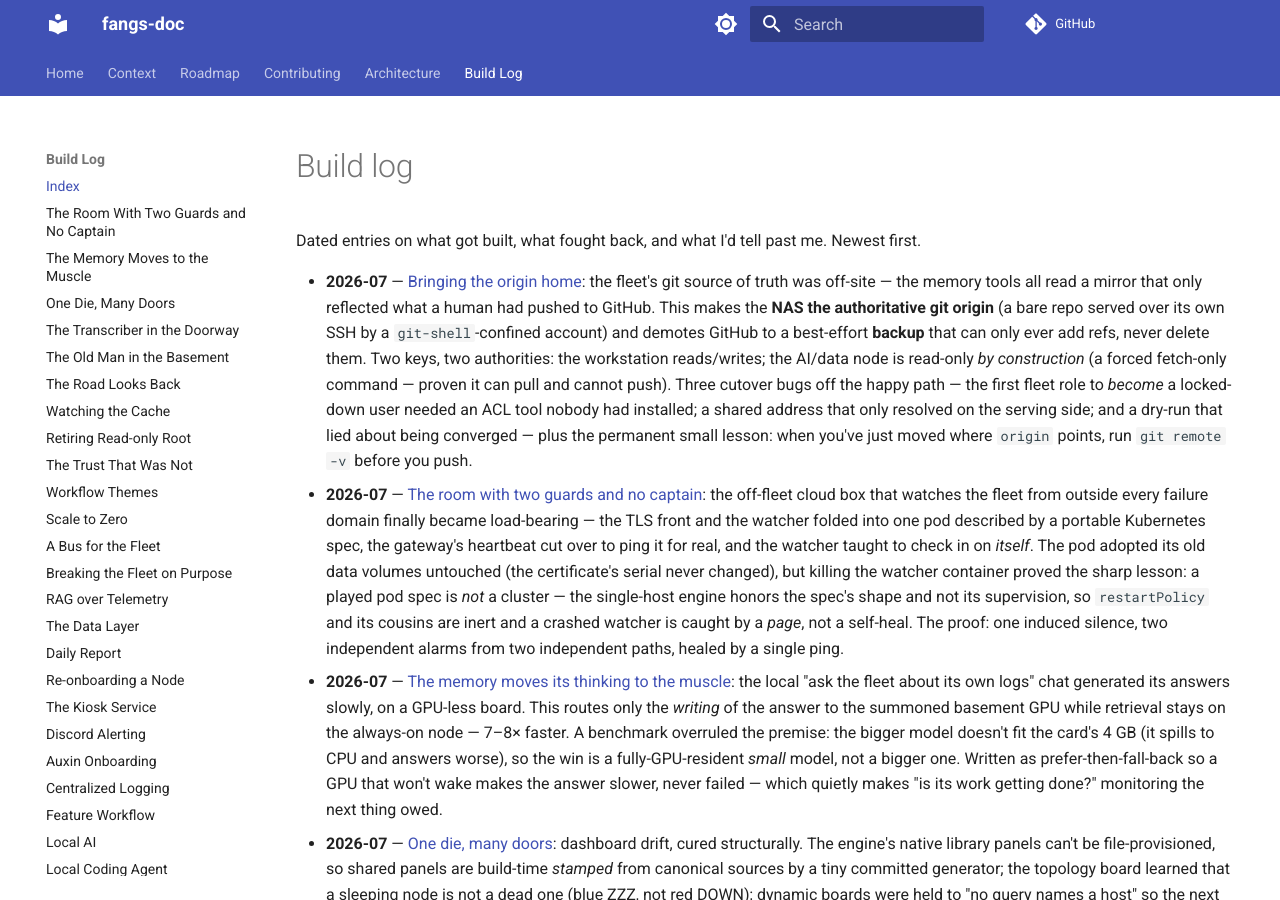
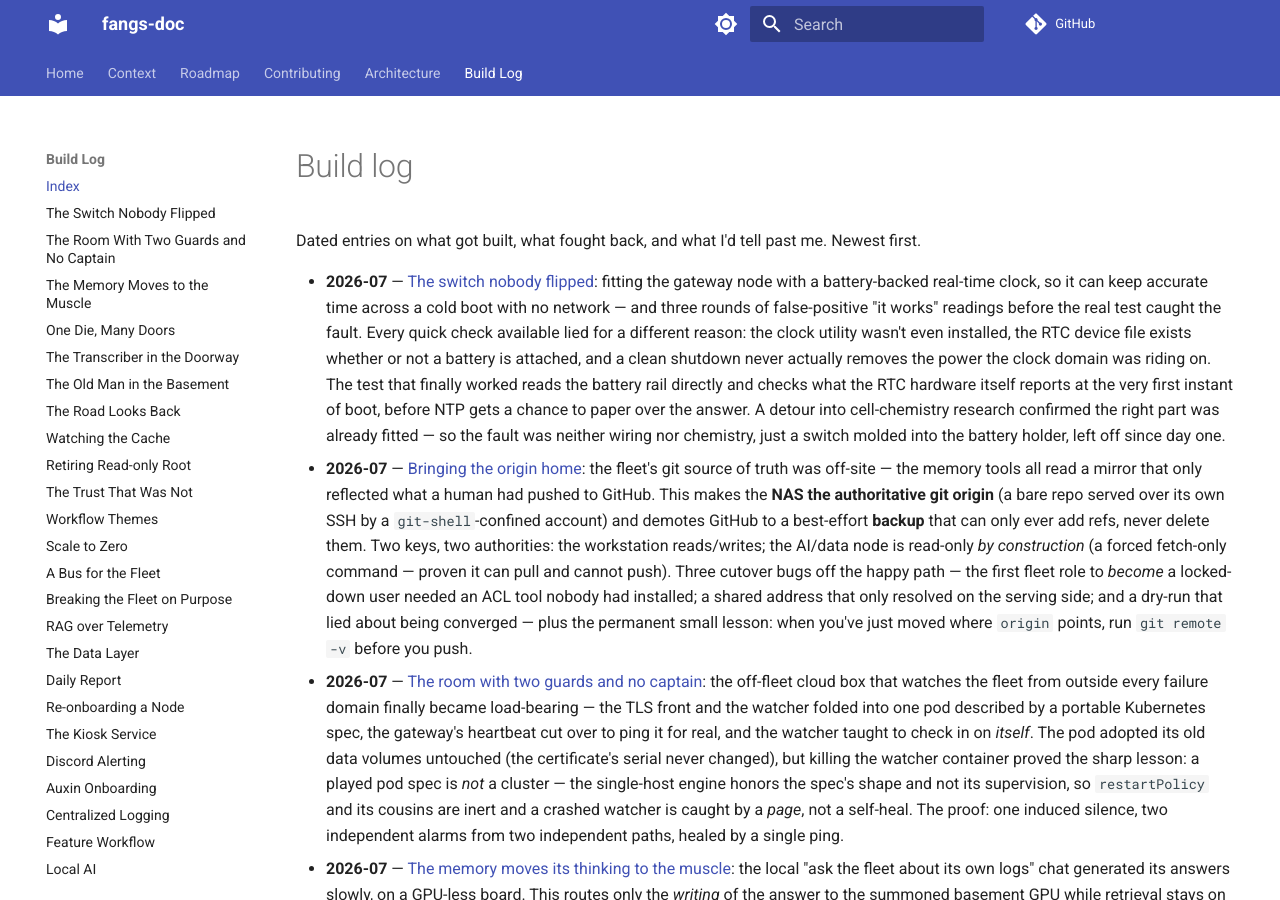
Before and after one commit to Caleb-Wrobel/fangs-doc, an MkDocs documentation site: the page built from docs/log/README.md, in a window 1280 px wide and 900 px high. Built offline with MkDocs 1.6.1 and Material for MkDocs 9.7.7, drawn with Linux system fonts in a browser that asks for light colours; comment, search, counter and statistics services are not loaded.

Commit message:
the switch was off / three tests all lied in turn / power finds its match
Write up the gateway RTC saga: hwclock missing from the base package
set, a device file that exists with or without a battery, a clean
shutdown that never removes power from the clock domain, a
coin-cell-chemistry detour that turned out to be a dead end, and the
actual fault — a switch molded into the battery holder, left off.

Co-Authored-By: Claude Sonnet 5 <noreply@anthropic.com>

```diff
--- a/docs/log/README.md
+++ b/docs/log/README.md
@@ -3,6 +3,16 @@
 Dated entries on what got built, what fought back, and what I'd tell past me.
 Newest first.
 
+- **2026-07** — [The switch nobody flipped](2026-07-gateway-rtc.md): fitting the gateway node
+  with a battery-backed real-time clock, so it can keep accurate time across a cold boot with no
+  network — and three rounds of false-positive "it works" readings before the real test caught the
+  fault. Every quick check available lied for a different reason: the clock utility wasn't even
+  installed, the RTC device file exists whether or not a battery is attached, and a clean shutdown
+  never actually removes the power the clock domain was riding on. The test that finally worked
+  reads the battery rail directly and checks what the RTC hardware itself reports at the very first
+  instant of boot, before NTP gets a chance to paper over the answer. A detour into cell-chemistry
+  research confirmed the right part was already fitted — so the fault was neither wiring nor
+  chemistry, just a switch molded into the battery holder, left off since day one.
 - **2026-07** — [Bringing the origin home](2026-07-fangs-git-origin.md): the fleet's git source of
   truth was off-site — the memory tools all read a mirror that only reflected what a human had pushed
   to GitHub. This makes the **NAS the authoritative git origin** (a bare repo served over its own SSH
--- a/mkdocs.yml
+++ b/mkdocs.yml
@@ -54,6 +54,7 @@ nav:
       - TLS Proxy: architecture/tls-proxy.md
   - Build Log:
       - Index: log/README.md
+      - The Switch Nobody Flipped: log/2026-07-gateway-rtc.md
       - The Room With Two Guards and No Captain: log/2026-07-embassy-sidecar.md
       - The Memory Moves to the Muscle: log/2026-07-fleet-memory-gpu.md
       - One Die, Many Doors: log/2026-07-dashboard-consolidation.md
```
Also changed, not shown: docs/log/2026-07-gateway-rtc.md (added, +103 -0 lines).
